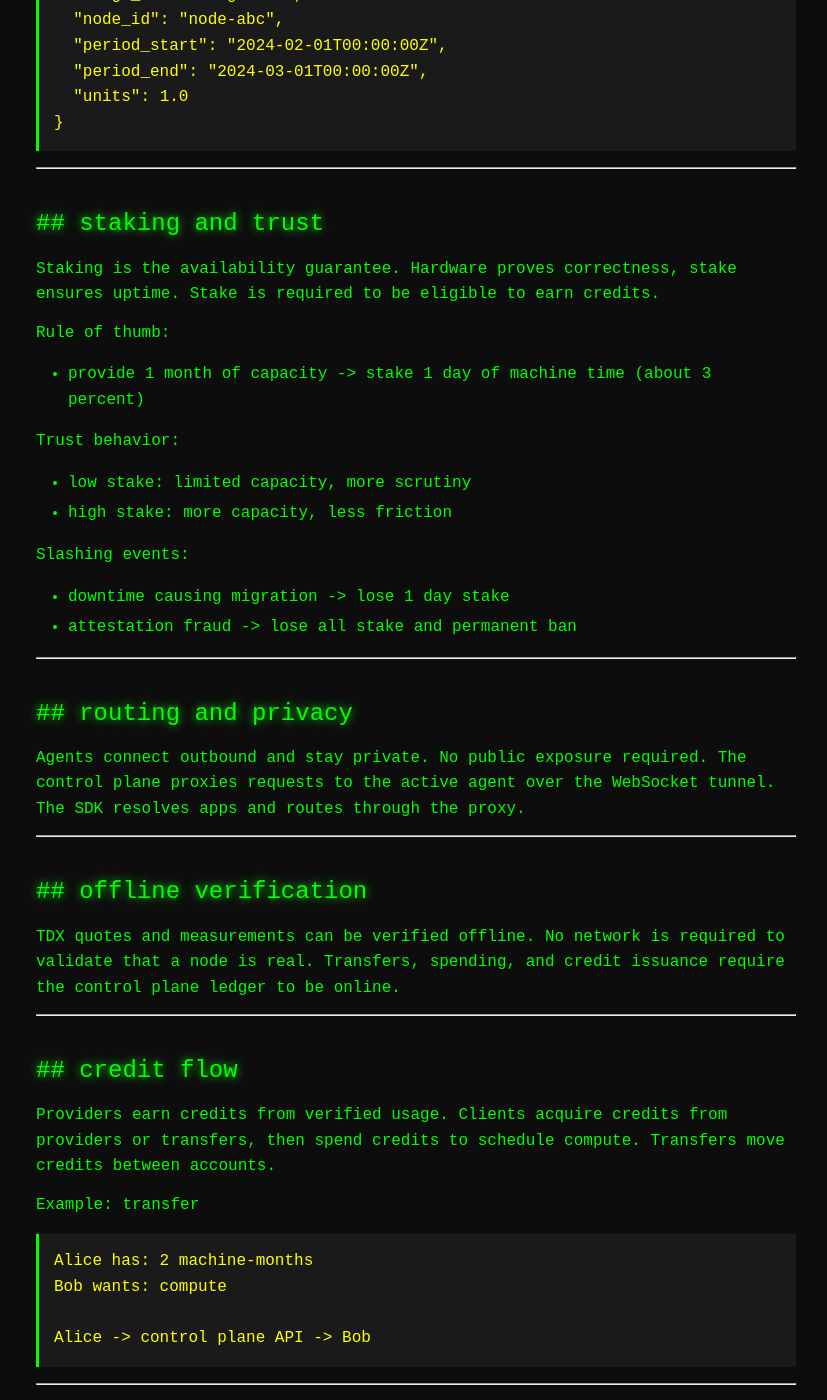
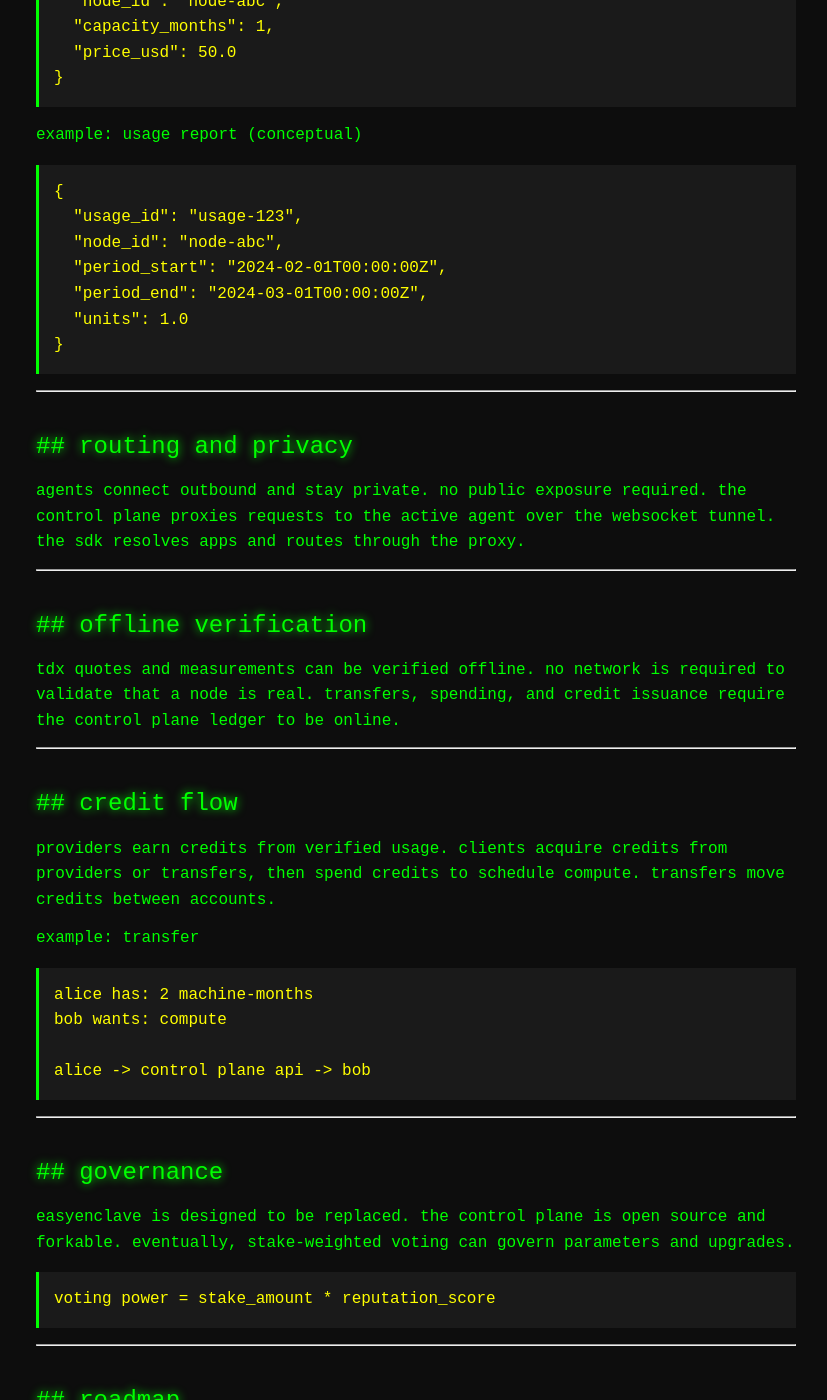
Before and after one commit to posix4e/easy-enclave, a Jekyll site: the page built from docs/whitepaper.md, in a window 1280 px wide and 1400 px high, scrolled down 2671 px. Shown: the whole window, without its empty margins (224-1051 px from the left). Built offline with Jekyll 4.4.1, drawn with Linux system fonts in a browser that asks for light colours; some of the changed text lies outside the part shown.

Commit message:
Tighten whitepaper format and tone

````diff
--- a/docs/whitepaper.md
+++ b/docs/whitepaper.md
@@ -7,16 +7,17 @@ title: whitepaper
 
 ## easyenclave: machine-months as currency
 
-Hardware-attested compute that trades like money.
+attested compute, accounted by usage.
 
 ---
 
 ## abstract
 
-Blockchains replicate the same work across many nodes. Cloud providers ask you to trust them.
-EasyEnclave uses Intel TDX to prove what runs, and a control plane ledger to account for verified usage.
-The unit of value is a machine-month. Credits are issued only when compute is delivered, can be transferred,
-and can be spent on compute. No tokens, no gas, no speculation.
+clouds say "trust us." blockchains say "replicate it."
+easyenclave uses intel tdx to prove what runs, and a control plane ledger to account for verified usage.
+machine-months are the unit. credits are issued only after compute is delivered.
+credits move by transfer and are spent to schedule compute.
+no tokens. no gas. no speculation.
 
 ---
 
@@ -100,7 +109,7 @@ Example: capacity registration (conceptual)
 }
 ```
 
-Example: usage report (conceptual)
+example: usage report (conceptual)
 
 ```json
 {
@@ -114,61 +123,43 @@ Example: usage report (conceptual)
 
 ---
 
-## staking and trust
-
-Staking is the availability guarantee. Hardware proves correctness, stake ensures uptime.
-Stake is required to be eligible to earn credits.
-
-Rule of thumb:
-- provide 1 month of capacity -> stake 1 day of machine time (about 3 percent)
-
-Trust behavior:
-- low stake: limited capacity, more scrutiny
-- high stake: more capacity, less friction
-
-Slashing events:
-- downtime causing migration -> lose 1 day stake
-- attestation fraud -> lose all stake and permanent ban
-
----
-
 ## routing and privacy
 
-Agents connect outbound and stay private. No public exposure required.
-The control plane proxies requests to the active agent over the WebSocket tunnel.
-The SDK resolves apps and routes through the proxy.
+agents connect outbound and stay private. no public exposure required.
+the control plane proxies requests to the active agent over the websocket tunnel.
+the sdk resolves apps and routes through the proxy.
 
 ---
 
 ## offline verification
 
-TDX quotes and measurements can be verified offline. No network is required to validate
-that a node is real. Transfers, spending, and credit issuance require the control plane
+tdx quotes and measurements can be verified offline. no network is required to validate
+that a node is real. transfers, spending, and credit issuance require the control plane
 ledger to be online.
 
 ---
 
 ## credit flow
 
-Providers earn credits from verified usage. Clients acquire credits from providers or transfers,
+providers earn credits from verified usage. clients acquire credits from providers or transfers,
 then spend credits to schedule compute.
-Transfers move credits between accounts.
+transfers move credits between accounts.
 
-Example: transfer
+example: transfer
 
 ```
-Alice has: 2 machine-months
-Bob wants: compute
+alice has: 2 machine-months
+bob wants: compute
 
-Alice -> control plane API -> Bob
+alice -> control plane api -> bob
 ```
 
 ---
 
 ## governance
 
-EasyEnclave is designed to be replaced. The control plane is open source and forkable.
-Eventually, stake-weighted voting can govern parameters and upgrades.
+easyenclave is designed to be replaced. the control plane is open source and forkable.
+eventually, stake-weighted voting can govern parameters and upgrades.
 
 ```
 voting power = stake_amount * reputation_score
@@ -184,7 +175,7 @@ voting power = stake_amount * reputation_score
 - attestation verification
 
 ### next
-- usage-based credits, transfers API, spend flow
+- usage-based credits, transfers api, spend flow
 - agent proxies (private agents behind control plane)
 - abuse system dashboard (stake-weighted trust)
 - third-party exchange open source release
@@ -192,7 +183,7 @@ voting power = stake_amount * reputation_score
 
 ### later
 - stake-weighted governance
-- mobile verification SDK
+- mobile verification sdk
 - full decentralization
 
 ---
@@ -239,7 +230,7 @@ result = run_private_job(
 transfer_credits(to="contractor-id", amount="2 machine-months")
 ```
 
-### private APIs
+### private apis
 
 ```python
 # reach an agent behind the control plane proxy
@@ -253,10 +244,10 @@ response = client.get("/api/private")
 
 - machine-months are the currency
 - credits are minted from verified usage
-- TDX attestation proves execution
+- tdx attestation proves execution
 - stake provides availability guarantees
 - control plane maintains the ledger and routes traffic
-- goal: make EasyEnclave unnecessary
+- goal: make easyenclave unnecessary
 
 ---
 
````
Also changed, not shown: other parts of docs/whitepaper.md (+35 -27 lines).
